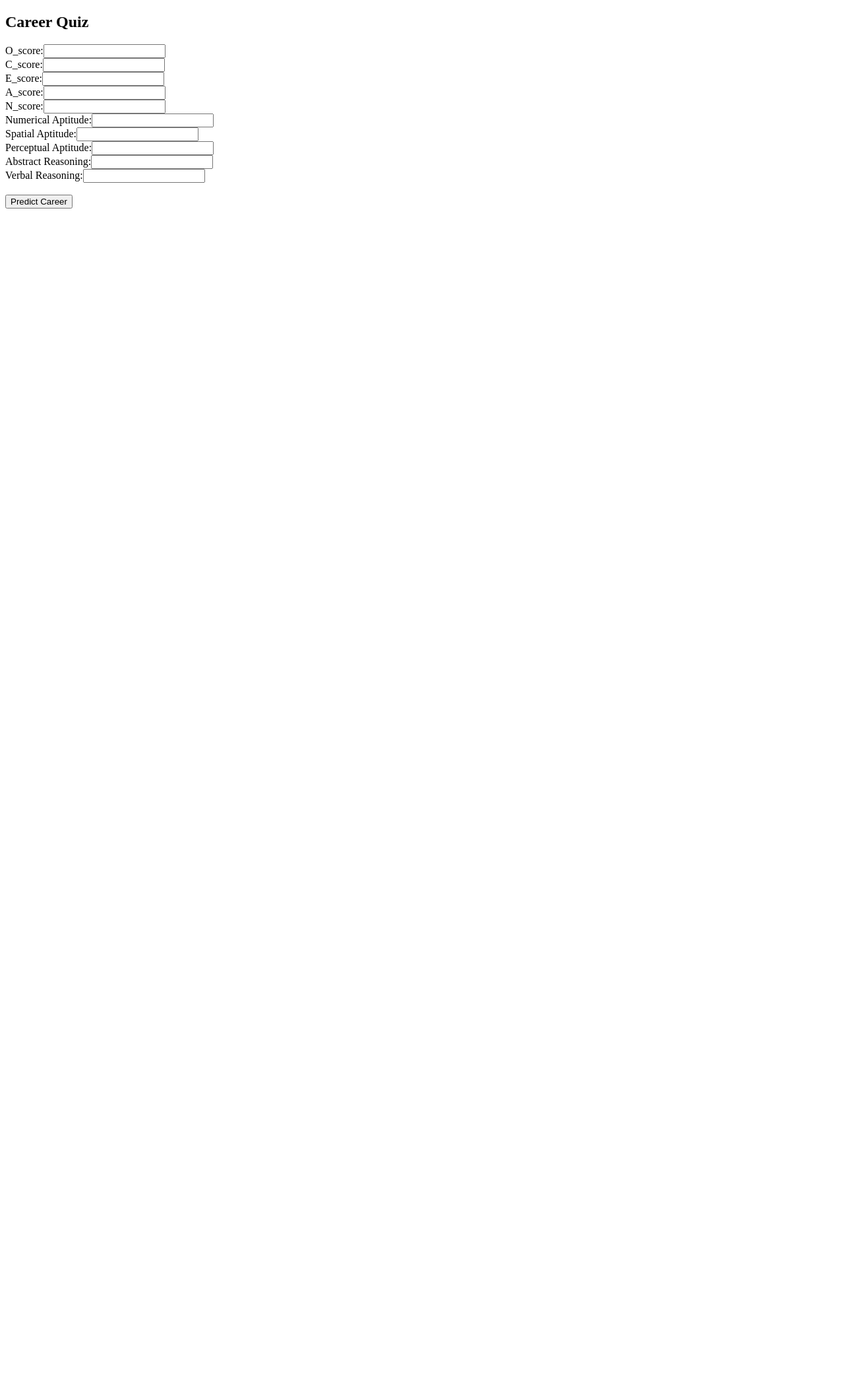
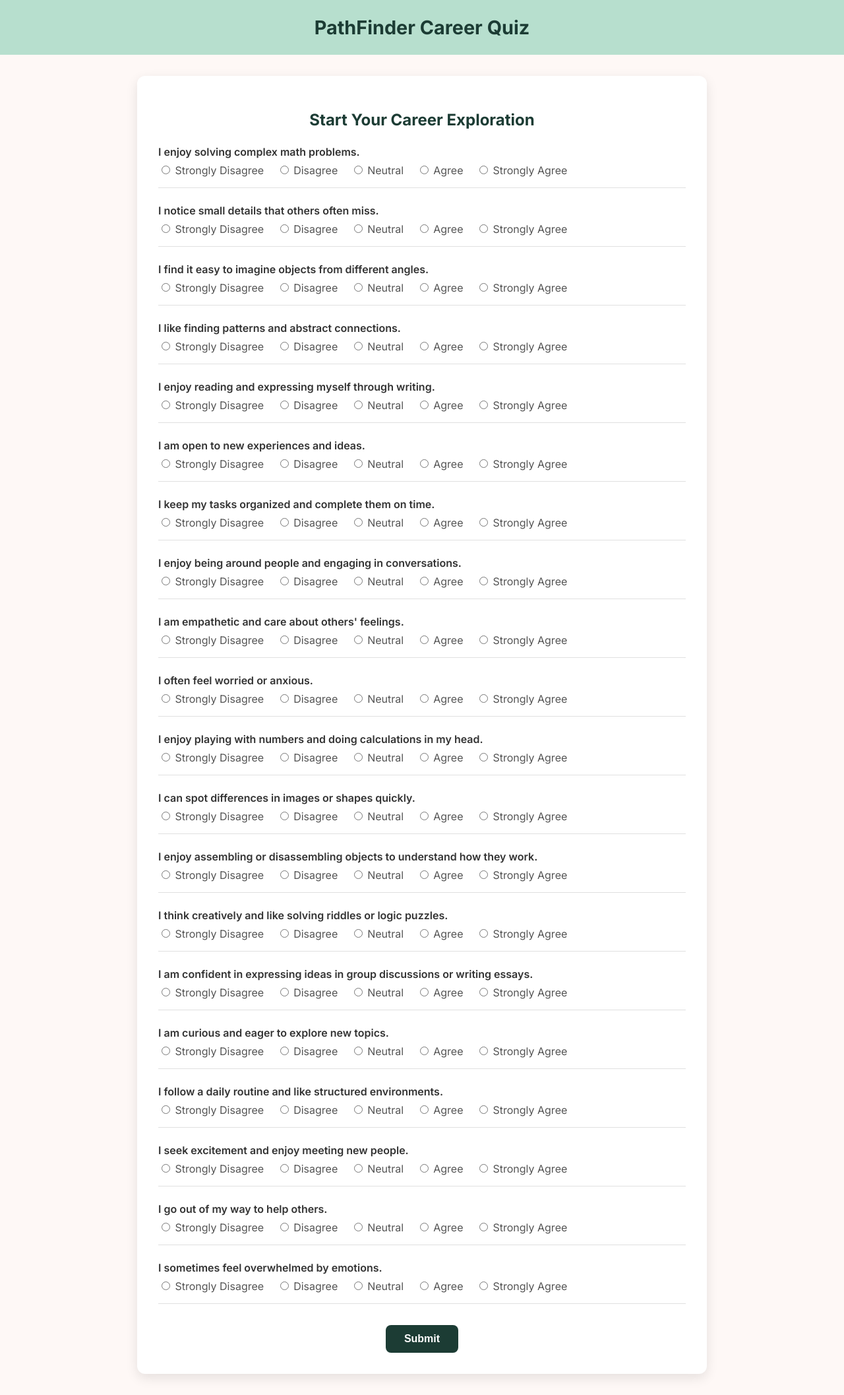
Before and after one commit to aditiverma18/PathFinder-website, a Flask app: page /quiz in a window 1280 px wide. Shown: the whole page at 66% size. Before the commit the page ends 316 px from the top, so only its background shows below. Run offline with Flask 3, Linux system fonts and the light colour scheme; parts of the project's set-up code (start-up, migrations or seed data) failed here and were passed over.

Commit message:
refining the ml model

```diff
--- a/app.py
+++ b/app.py
@@ -1,69 +1,109 @@
 #ZGzxoFRG8YEEpfz4
-from flask import Flask, render_template, request, redirect, url_for,session
+from flask import Flask, render_template, request, redirect, url_for, session, jsonify
 from pymongo import MongoClient
 import pickle
 import numpy as np
+import json
+import os
 
+# MongoDB Setup
 client = MongoClient("mongodb+srv://10caditiverma:ZGzxoFRG8YEEpfz4@cluster0.jvmwija.mongodb.net/?retryWrites=true&w=majority&appName=Cluster0")
 db = client['pathFinder_db']
 users_collection = db['users']
 
+app = Flask(__name__)
+app.secret_key = 'aditi_verma_secret_2025'
+
+# Load ML Model
+with open('career_model.pkl', 'rb') as f:
+    model = pickle.load(f)
+
+# Load quiz questions
+with open('questions.json', 'r') as f:
+    questions_data = json.load(f)
+
+# Home (Redirects to Dashboard)
+@app.route('/')
+def home():
+    if 'user' in session:
+        return redirect(url_for('dashboard'))
+    else:
+        return redirect(url_for('login'))
 
 
-app = Flask(__name__)
-app.secret_key = 'aditi_verma_secret_2025'
-with open('career_model.pkl', 'rb') as f:
-  model = pickle.load(f)
-
-@app.route('/')
-def home():
+# Dashboard
+@app.route('/dashboard')
+def dashboard():
     return render_template('dashboard.html')
 
+# Quiz Page
 @app.route('/quiz')
 def quiz():
     return render_template('quiz.html')
 
+# Serve Quiz Questions
+@app.route('/get_questions')
+def get_questions():
+    return jsonify(questions_data)
+
+# Predict Career Based on Quiz Responses
 @app.route('/predict', methods=['POST'])
 def predict():
     try:
+        data = request.get_json()
         input_features = [
-            float(request.form['O_score']),
-            float(request.form['C_score']),
-            float(request.form['E_score']),
-            float(request.form['A_score']),
-            float(request.form['N_score']),
-            float(request.form['Numerical']),
-            float(request.form['Spatial']),
-            float(request.form['Perceptual']),
-            float(request.form['Abstract']),
-            float(request.form['Verbal']),
+            float(data['O_score']),
+            float(data['C_score']),
+            float(data['E_score']),
+            float(data['A_score']),
+            float(data['N_score']),
+            float(data['Numerical']),
+            float(data['Spatial']),
+            float(data['Perceptual']),
+            float(data['Abstract']),
+            float(data['Verbal']),
         ]
+        prediction = model.predict([input_features])[0]
+        return jsonify({'career': prediction})
+    except Exception as e:
+        return jsonify({'error': str(e)})
 
-        prediction = model.predict([input_features])[0]
+@app.route('/submit_quiz', methods=['POST'])
+def submit_quiz():
+    try:
+        with open('questions.json', 'r') as f:
+            questions = json.load(f)
 
+        scores = {'O': 0, 'C': 0, 'E': 0, 'A': 0, 'N': 0,
+                  'Numerical': 0, 'Spatial': 0, 'Perceptual': 0,
+                  'Abstract': 0, 'Verbal': 0}
+        count = {'O': 0, 'C': 0, 'E': 0, 'A': 0, 'N': 0,
+                 'Numerical': 0, 'Spatial': 0, 'Perceptual': 0,
+                 'Abstract': 0, 'Verbal': 0}
+
+        # Aggregate trait scores
+        for q in questions:
+            trait = q['trait']
+            response = int(request.form.get(f"q{q['id']}"))
+            scores[trait] += response
+            count[trait] += 1
+
+        # Average the scores
+        traits = [round(scores[k] / count[k], 2) if count[k] != 0 else 0 for k in [
+            'O', 'C', 'E', 'A', 'N',
+            'Numerical', 'Spatial', 'Perceptual',
+            'Abstract', 'Verbal'
+        ]]
+
+        # Predict using the ML model
+        prediction = model.predict([traits])[0]
         return render_template('quiz.html', prediction_text=f'Recommended Career: {prediction}')
+
     except Exception as e:
-        return f"Error: {e}"
-@app.route('/')
-def index():
-    return render_template('index.html')
-
-@app.route('/login', methods=['GET', 'POST'])
-def login():
-    if request.method == 'POST':
-        email = request.form['email']
-        password = request.form['password']
-
-        user = users_collection.find_one({'email': email, 'password': password})
-        if user:
-            return redirect(url_for('dashboard'))
-        else:
-            return "❌ Invalid credentials"
-
-    return render_template('login.html')
+        return f"Prediction error: {e}"
 
 
-
+# Signup Page
 @app.route('/signup', methods=['GET', 'POST'])
 def signup():
     if request.method == 'POST':
@@ -83,10 +123,22 @@
 
     return render_template('signup.html')
 
-@app.route('/dashboard')
-def dashboard():
-    return render_template('dashboard.html')
+# Login Page
+@app.route('/login', methods=['GET', 'POST'])
+def login():
+    if request.method == 'POST':
+        email = request.form['email']
+        password = request.form['password']
 
+        user = users_collection.find_one({'email': email, 'password': password})
+        if user:
+            return redirect(url_for('dashboard'))
+        else:
+            return "❌ Invalid credentials"
+
+    return render_template('login.html')
+
+# Other Routes
 @app.route('/contact')
 def contact():
     return render_template('contact.html')
@@ -100,7 +152,6 @@
     session.clear()
     return redirect(url_for('login'))
 
-
-
+# Run App
 if __name__ == '__main__':
     app.run(debug=True)
--- /dev/null
+++ b/questions.json
@@ -0,0 +1,22 @@
+[
+  { "id": 1, "question": "I enjoy solving complex math problems.", "trait": "Numerical" },
+  { "id": 2, "question": "I notice small details that others often miss.", "trait": "Perceptual" },
+  { "id": 3, "question": "I find it easy to imagine objects from different angles.", "trait": "Spatial" },
+  { "id": 4, "question": "I like finding patterns and abstract connections.", "trait": "Abstract" },
+  { "id": 5, "question": "I enjoy reading and expressing myself through writing.", "trait": "Verbal" },
+  { "id": 6, "question": "I am open to new experiences and ideas.", "trait": "O_score" },
+  { "id": 7, "question": "I keep my tasks organized and complete them on time.", "trait": "C_score" },
+  { "id": 8, "question": "I enjoy being around people and engaging in conversations.", "trait": "E_score" },
+  { "id": 9, "question": "I am empathetic and care about others' feelings.", "trait": "A_score" },
+  { "id": 10, "question": "I often feel worried or anxious.", "trait": "N_score" },
+  { "id": 11, "question": "I enjoy playing with numbers and doing calculations in my head.", "trait": "Numerical" },
+  { "id": 12, "question": "I can spot differences in images or shapes quickly.", "trait": "Perceptual" },
+  { "id": 13, "question": "I enjoy assembling or disassembling objects to understand how they work.", "trait": "Spatial" },
+  { "id": 14, "question": "I think creatively and like solving riddles or logic puzzles.", "trait": "Abstract" },
+  { "id": 15, "question": "I am confident in expressing ideas in group discussions or writing essays.", "trait": "Verbal" },
+  { "id": 16, "question": "I am curious and eager to explore new topics.", "trait": "O_score" },
+  { "id": 17, "question": "I follow a daily routine and like structured environments.", "trait": "C_score" },
+  { "id": 18, "question": "I seek excitement and enjoy meeting new people.", "trait": "E_score" },
+  { "id": 19, "question": "I go out of my way to help others.", "trait": "A_score" },
+  { "id": 20, "question": "I sometimes feel overwhelmed by emotions.", "trait": "N_score" }
+]
--- a/templates/quiz.html
+++ b/templates/quiz.html
@@ -1,27 +1,114 @@
 <!DOCTYPE html>
-<html>
+<html lang="en">
 <head>
-    <title>Career Prediction Quiz</title>
+  <meta charset="UTF-8">
+  <title>Career Quiz | PathFinder</title>
+  <link href="https://fonts.googleapis.com/css2?family=Inter:wght@400;600;700&display=swap" rel="stylesheet">
+  <style>
+    body {
+      font-family: 'Inter', sans-serif;
+      background-color: #fef8f6;
+      margin: 0;
+      padding: 0;
+    }
+
+    .header {
+      background-color: #b7dfce;
+      padding: 1.5rem;
+      text-align: center;
+      font-size: 1.8rem;
+      font-weight: 700;
+      color: #1c3c34;
+    }
+
+    .container {
+      max-width: 800px;
+      background-color: #ffffff;
+      margin: 2rem auto;
+      padding: 2rem;
+      border-radius: 12px;
+      box-shadow: 0 6px 18px rgba(0, 0, 0, 0.1);
+    }
+
+    h2 {
+      color: #1c3c34;
+      text-align: center;
+      margin-bottom: 1.5rem;
+    }
+
+    .question {
+      margin-bottom: 1.5rem;
+      padding-bottom: 1rem;
+      border-bottom: 1px solid #e0e0e0;
+    }
+
+    .question p {
+      margin: 0 0 0.5rem;
+      font-weight: 600;
+      color: #333;
+    }
+
+    .question label {
+      margin-right: 15px;
+      font-weight: 400;
+      color: #555;
+    }
+
+    button {
+      display: block;
+      margin: 2rem auto 0;
+      padding: 12px 28px;
+      font-size: 16px;
+      font-weight: 600;
+      background-color: #1c3c34;
+      color: white;
+      border: none;
+      border-radius: 8px;
+      cursor: pointer;
+      transition: background-color 0.2s;
+    }
+
+    button:hover {
+      background-color: #145248;
+    }
+
+    @media (max-width: 600px) {
+      .container {
+        padding: 1rem;
+      }
+    }
+  </style>
 </head>
 <body>
-    <h2>Career Quiz</h2>
-    <form action="/predict" method="POST">
-        <label>O_score:</label><input type="number" step="0.01" name="O_score"><br>
-        <label>C_score:</label><input type="number" step="0.01" name="C_score"><br>
-        <label>E_score:</label><input type="number" step="0.01" name="E_score"><br>
-        <label>A_score:</label><input type="number" step="0.01" name="A_score"><br>
-        <label>N_score:</label><input type="number" step="0.01" name="N_score"><br>
-        <label>Numerical Aptitude:</label><input type="number" step="0.01" name="Numerical"><br>
-        <label>Spatial Aptitude:</label><input type="number" step="0.01" name="Spatial"><br>
-        <label>Perceptual Aptitude:</label><input type="number" step="0.01" name="Perceptual"><br>
-        <label>Abstract Reasoning:</label><input type="number" step="0.01" name="Abstract"><br>
-        <label>Verbal Reasoning:</label><input type="number" step="0.01" name="Verbal"><br><br>
+  <div class="header">PathFinder Career Quiz</div>
 
-        <input type="submit" value="Predict Career">
+  <div class="container">
+    <h2>Start Your Career Exploration</h2>
+    <form id="quizForm" method="post" action="/submit_quiz">
+      <div id="quizContainer"></div>
+      <button type="submit">Submit</button>
     </form>
+  </div>
 
-    {% if prediction_text %}
-        <h3>{{ prediction_text }}</h3>
-    {% endif %}
+  <script>
+    fetch('/get_questions')
+      .then(res => res.json())
+      .then(data => {
+        const container = document.getElementById('quizContainer');
+        data.forEach(q => {
+          const html = `
+            <div class="question">
+              <p>${q.question}</p>
+              <label><input type="radio" name="q${q.id}" value="1" required> Strongly Disagree</label>
+              <label><input type="radio" name="q${q.id}" value="2"> Disagree</label>
+              <label><input type="radio" name="q${q.id}" value="3"> Neutral</label>
+              <label><input type="radio" name="q${q.id}" value="4"> Agree</label>
+              <label><input type="radio" name="q${q.id}" value="5"> Strongly Agree</label>
+            </div>
+          `;
+          container.innerHTML += html;
+        });
+      });
+  </script>
 </body>
 </html>
```
Also changed, not shown: templates/result.html (added, +11 -0 lines).
